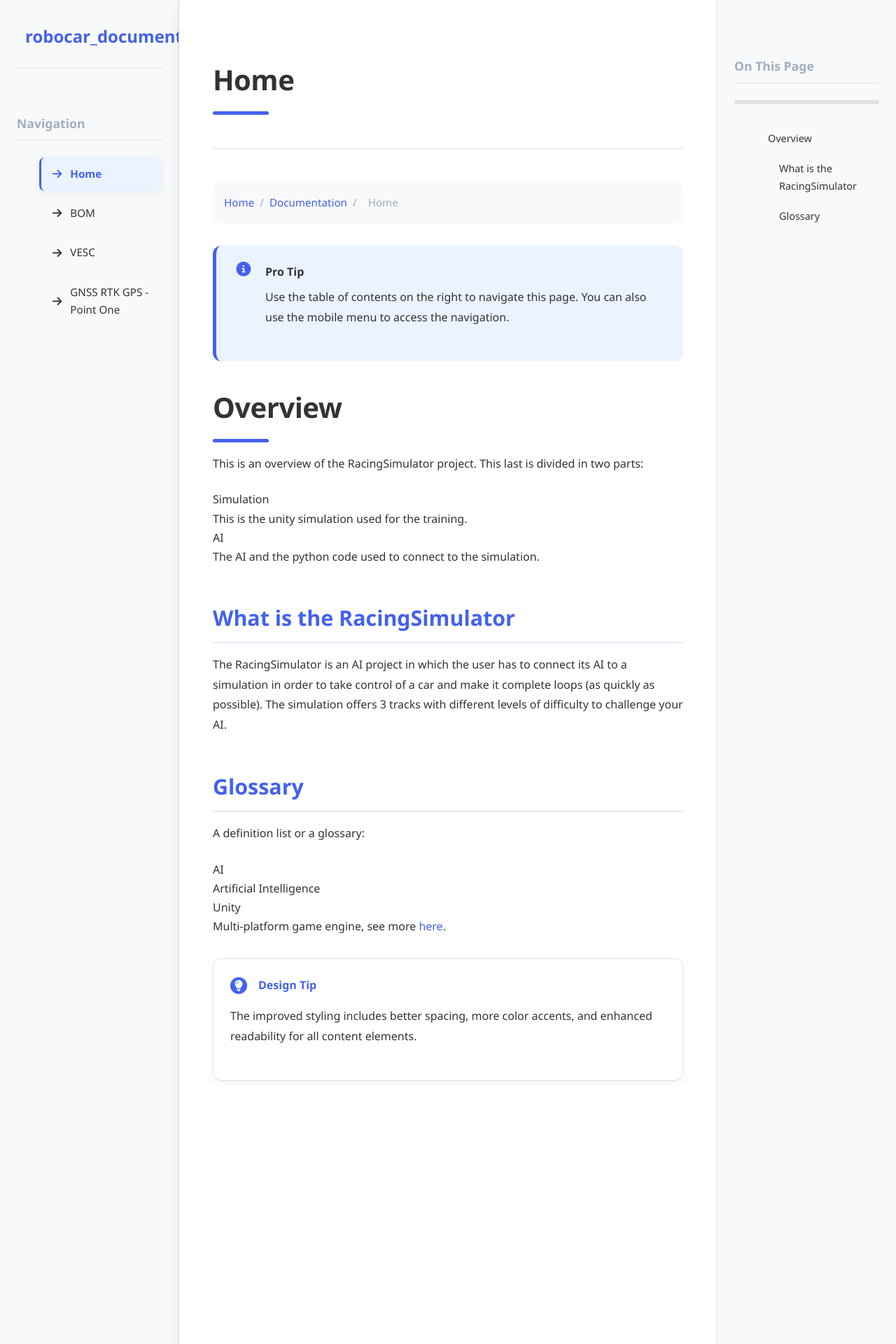
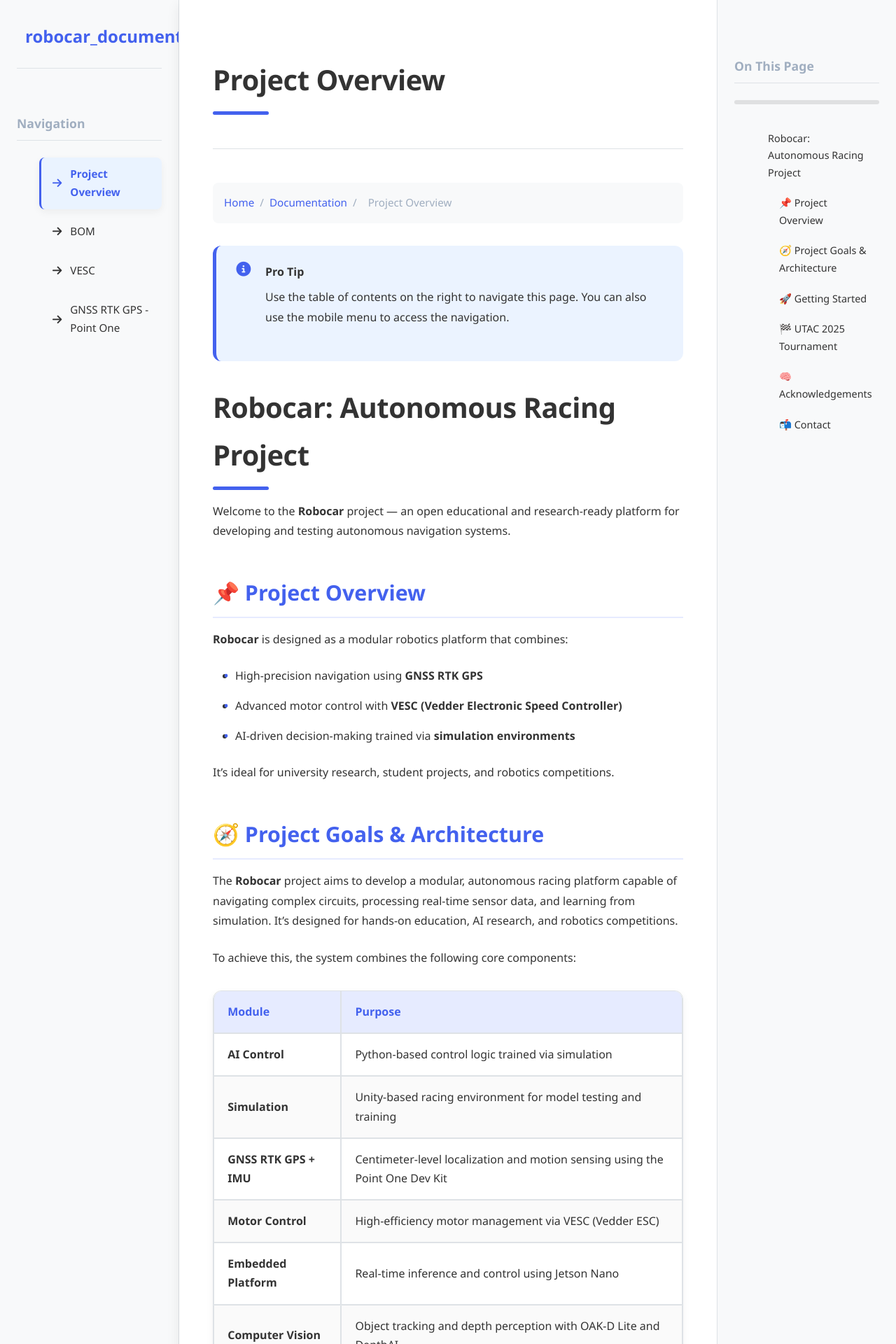
Before and after one commit to Tek5-robocar/robocar_documentation, a Jekyll site: the page built from index.md, in a window 1280 px wide. Shown: the top 1920 px of the page at 70% size. Built offline with Jekyll 4.4.1, drawn with Linux system fonts in a browser that asks for light colours; some of the changed text lies outside the part shown.

```diff
--- a/_config.yml
+++ b/_config.yml
@@ -12,3 +12,7 @@
 kramdown:
   math_engine: mathjax
   syntax_highlighter: rouge
+plugins:
+  - jekyll-seo-tag
+whitelist:
+  - jekyll-seo-tag
--- a/_data/navigation.yml
+++ b/_data/navigation.yml
@@ -1,4 +1,4 @@
-- title: Home
+- title: Project Overview
   url: /
   toc_id: what-is-the-racingsimulator
 - title: BOM
--- a/index.md
+++ b/index.md
@@ -1,29 +1,68 @@
 ---
 layout: three-column
-title: Home
+title: Project Overview
 ---
 
-# Overview
+# Robocar: Autonomous Racing Project
 
-This is an overview of the RacingSimulator project. This last is divided in two parts:
+Welcome to the **Robocar** project — an open educational and research-ready platform for developing and testing autonomous navigation systems.
 
-Simulation
-: This is the unity simulation used for the training.
+## 📌 Project Overview
 
-AI
-: The AI and the python code used to connect to the simulation.
+**Robocar** is designed as a modular robotics platform that combines:
+- High-precision navigation using **GNSS RTK GPS**
+- Advanced motor control with **VESC (Vedder Electronic Speed Controller)**
+- AI-driven decision-making trained via **simulation environments**
 
-## What is the RacingSimulator {#what-is-the-racingsimulator}
+It’s ideal for university research, student projects, and robotics competitions.
 
-The RacingSimulator is an AI project in which the user has to connect its AI to a simulation in order to take control of a car and make it complete loops (as quickly as possible).
-The simulation offers 3 tracks with different levels of difficulty to challenge your AI.
+## 🧭 Project Goals & Architecture
 
-## Glossary {#glossary}
+The **Robocar** project aims to develop a modular, autonomous racing platform capable of navigating complex circuits, processing real-time sensor data, and learning from simulation. It’s designed for hands-on education, AI research, and robotics competitions.
 
-A definition list or a glossary:
+To achieve this, the system combines the following core components:
 
-AI
-: Artificial Intelligence
+| Module            | Purpose |
+|--------------------|---------|
+| **AI Control**       | Python-based control logic trained via simulation |
+| **Simulation**       | Unity-based racing environment for model testing and training |
+| **GNSS RTK GPS + IMU** | Centimeter-level localization and motion sensing using the Point One Dev Kit |
+| **Motor Control**    | High-efficiency motor management via VESC (Vedder ESC) |
+| **Embedded Platform**| Real-time inference and control using Jetson Nano |
+| **Computer Vision**  | Object tracking and depth perception with OAK-D Lite and DepthAI |
 
-Unity
-: Multi-platform game engine, see more [here](https://unity.com/).
+This architecture supports the project's objectives of real-world autonomy, AI validation in simulation, and integration of multiple perception and control technologies.
+
+
+
+## 🚀 Getting Started
+
+To explore this project:
+1. Read the [Read the GNSS Guide]({{ '/gnss-rtk-gps/' | relative_url }})
+2. Follow the [VESC Calibration Instructions]({{ '/vesc-calibration/' | relative_url }})
+
+## 🏁 UTAC 2025 Tournament
+
+In 2025, our Robocar team took part in the **UTAC autonomous vehicle tournament**, a national competition that brought together student-led robotics projects from across the country. It was an incredible opportunity to test our system in real-world conditions and benchmark our AI against others on a professional-grade circuit.
+
+📖 Check out the full article to read about our experience, results, and technical challenges:
+👉 [Read the UTAC 2025 Recap](https://www.epitech.eu/2025/07/08/robocar-au-challenge-utac-2025/)
+
+📹 And watch the highlight video from the event on YouTube:
+👉 [Watch the UTAC 2025 Tournament Video](https://www.youtube.com/watch?v=BvDePUn8-f0)
+
+<iframe width="560" height="315"
+  src="https://www.youtube.com/watch?v=BvDePUn8-f0"
+  title="YouTube video player"
+  frameborder="0"
+  allow="accelerometer; autoplay; clipboard-write; encrypted-media; gyroscope; picture-in-picture"
+  allowfullscreen>
+</iframe>
+
+## 🧠 Acknowledgements
+
+This project is supported by [Epitech](https://www.epitech.eu/) and contributions from robotics enthusiasts and students.
+
+## 📬 Contact
+
+For questions, feature requests, or collaboration proposals, feel free to [open an issue](https://github.com/tek5-robocar/robocar_documentation/issues) or reach out via email.
```
